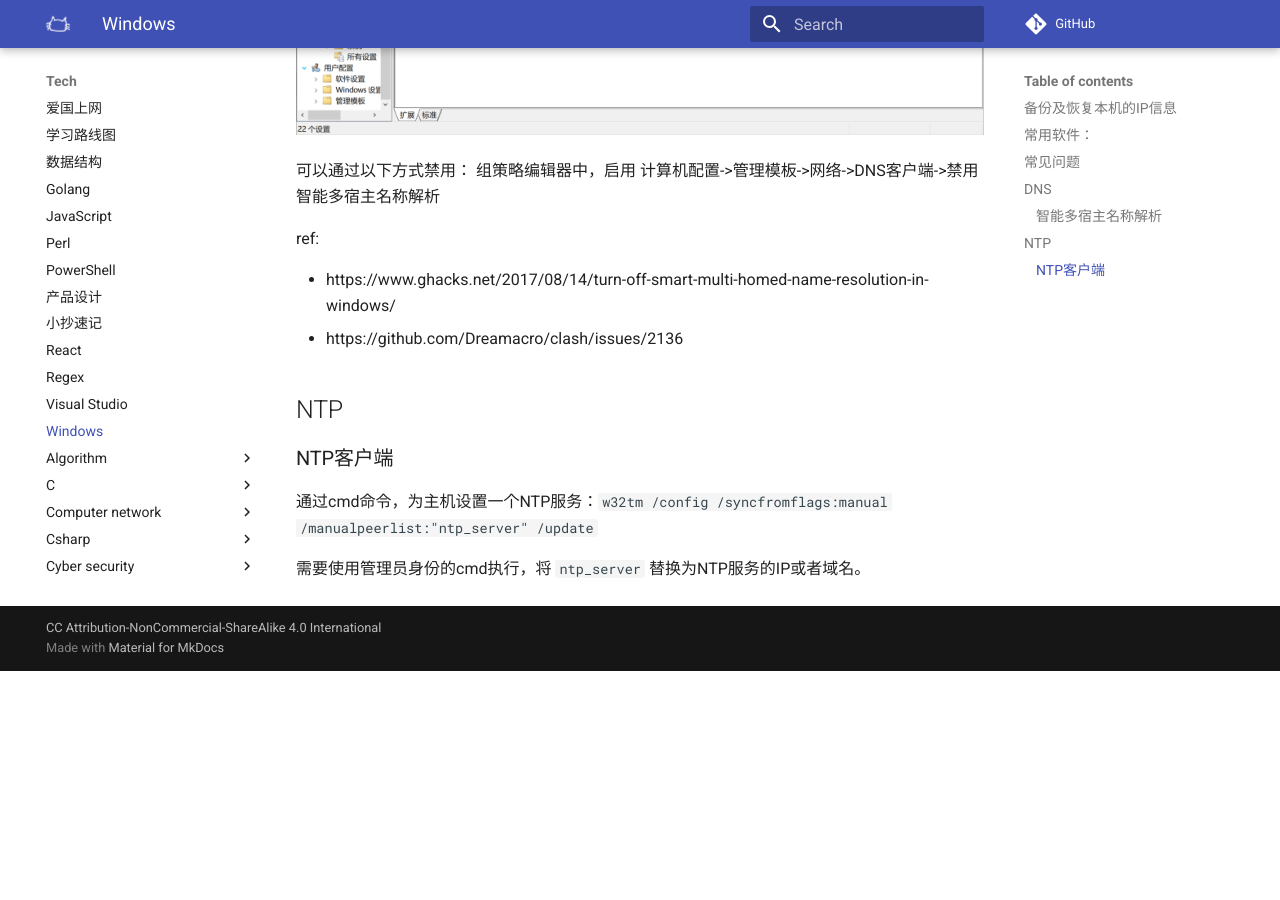
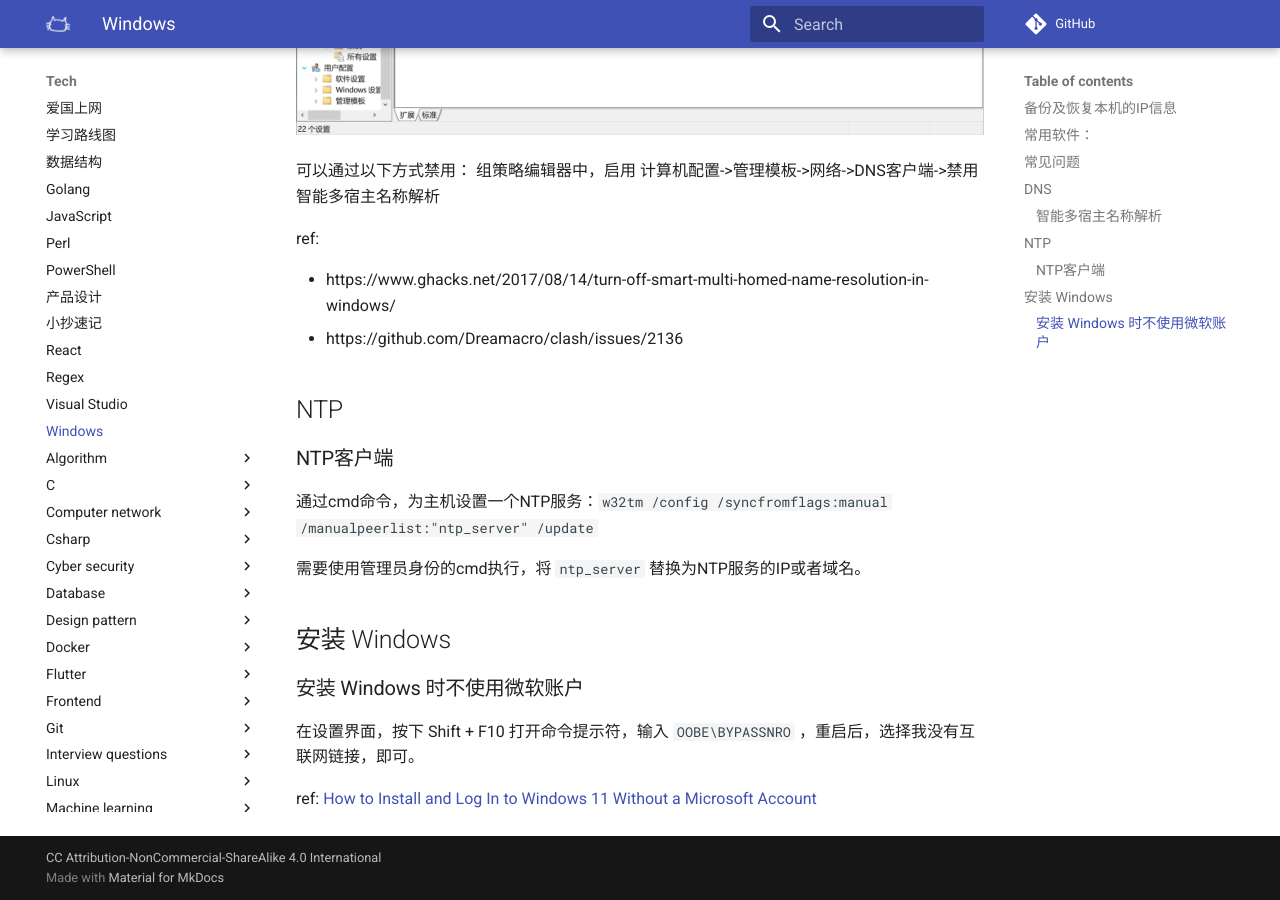
Before and after one commit to luoxufeiyan/wiki.luoxufeiyan.com, an MkDocs documentation site: the page built from docs/tech/windows.md, in a window 1280 px wide and 900 px high, scrolled down 1480 px. Built offline with MkDocs 1.6.1 and Material for MkDocs 9.7.7, drawn with Linux system fonts in a browser that asks for light colours; comment, search, counter and statistics services are not loaded; before the commit the page ends 2151 px from its top, so only the background shows below that.

Commit message:
doc: add windows install

```diff
--- a/docs/tech/windows.md
+++ b/docs/tech/windows.md
@@ -49,3 +49,11 @@
 通过cmd命令，为主机设置一个NTP服务：`w32tm /config /syncfromflags:manual /manualpeerlist:"ntp_server" /update`
 
 需要使用管理员身份的cmd执行，将 `ntp_server` 替换为NTP服务的IP或者域名。
+
+## 安装 Windows
+
+### 安装 Windows 时不使用微软账户
+
+在设置界面，按下 Shift + F10 打开命令提示符，输入 `OOBE\BYPASSNRO` ，重启后，选择我没有互联网链接，即可。
+
+ref: [How to Install and Log In to Windows 11 Without a Microsoft Account](https://www.tomshardware.com/how-to/install-windows-11-without-microsoft-account)
```
